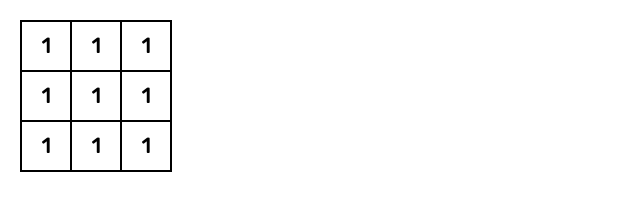
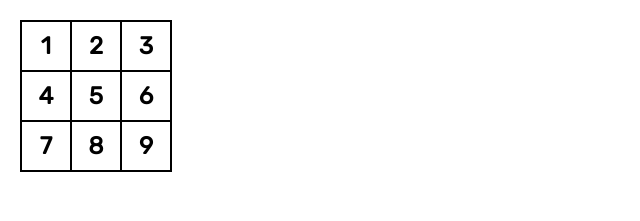
Before and after one commit to BirushaNdegeya/tic-tac-toe, a React (Vite) app: page / in a window 1280 px wide. Shown: the top 221 px of the page, without its empty margins (0-640 px from the left). Built offline with nearby package versions, Linux system fonts and the light colour scheme.

Commit message:
update
update

```diff
--- a/index.css
+++ b/index.css
@@ -21,7 +21,7 @@
    font-weight: bolder;
    cursor: pointer;
    border: 1px solid black;
-   font-size: 1.3rem;
+   font-size: 24px;
    width: 50px;
    height: 50px;
 }
@@ -32,6 +32,10 @@
    flex-grow: 1;
 }
 
+button > h1 {
+   font-size: 24px;
+}
+
 .container {
    border: 1px solid #000;
    width: 152px;
--- a/src/components/Board.jsx
+++ b/src/components/Board.jsx
@@ -6,19 +6,19 @@
       <React.Fragment>
          <div className="container">
             <div className="board-row">
-               <Square />
-               <Square />
-               <Square />
+               <Square value={"1"} />
+               <Square value={"2"} />
+               <Square value={"3"} />
             </div>
             <div className="board-row">
-               <Square />
-               <Square />
-               <Square />
+               <Square value={"4"} />
+               <Square value={"5"} />
+               <Square value={"6"} />
             </div>
             <div className="board-row">
-               <Square />
-               <Square />
-               <Square />
+               <Square value={"7"} />
+               <Square value={"8"} />
+               <Square value={"9"} />
             </div>
          </div>
       </React.Fragment>
--- a/src/components/Square.jsx
+++ b/src/components/Square.jsx
@@ -1,7 +1,16 @@
 import React from "react";
 
-const Square = () => {
-   return <button className="square">1</button>
+const Square = ( { value } ) => {
+
+   const handleClick = () => {
+      console.log(`Clicked the button number ${value}`);
+   }
+
+   return (
+      <button
+         className="square"
+         onClick={handleClick}>{value}</button>
+   );
 };
 
 export default Square;
```
